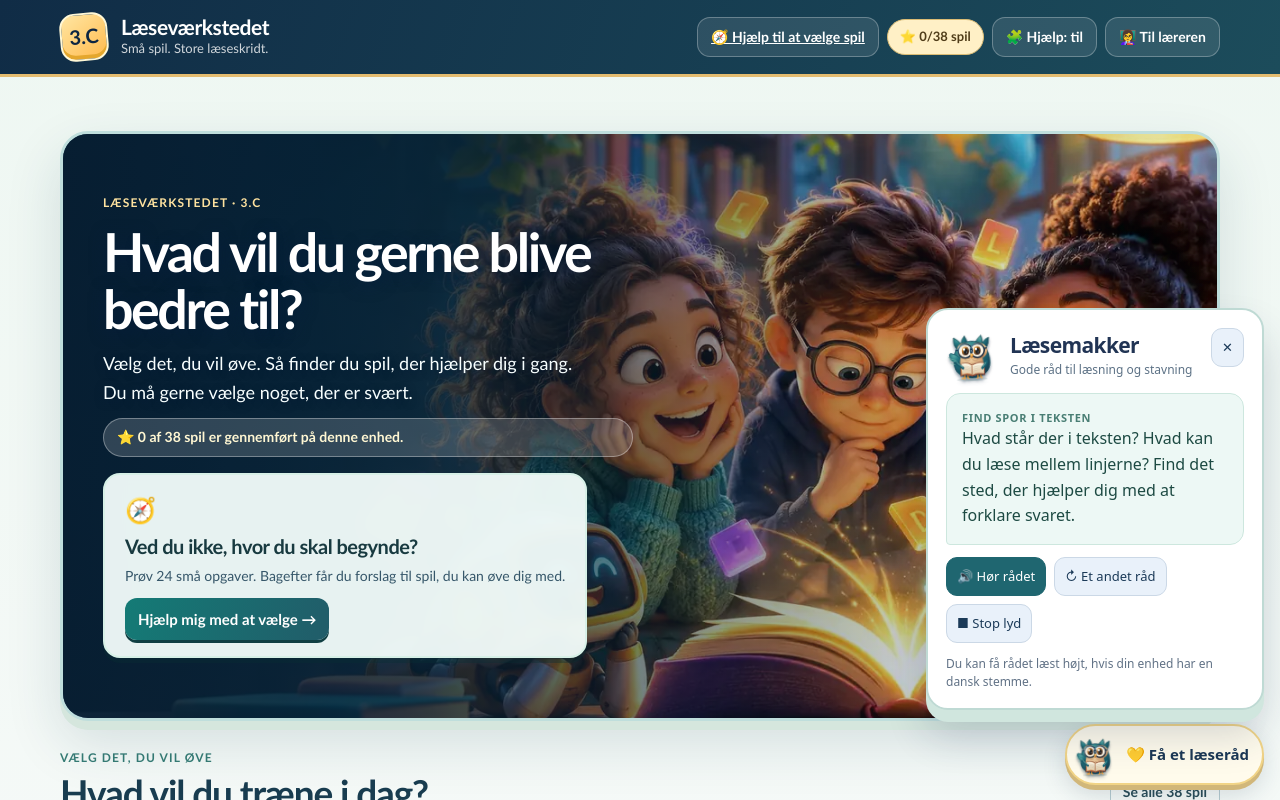
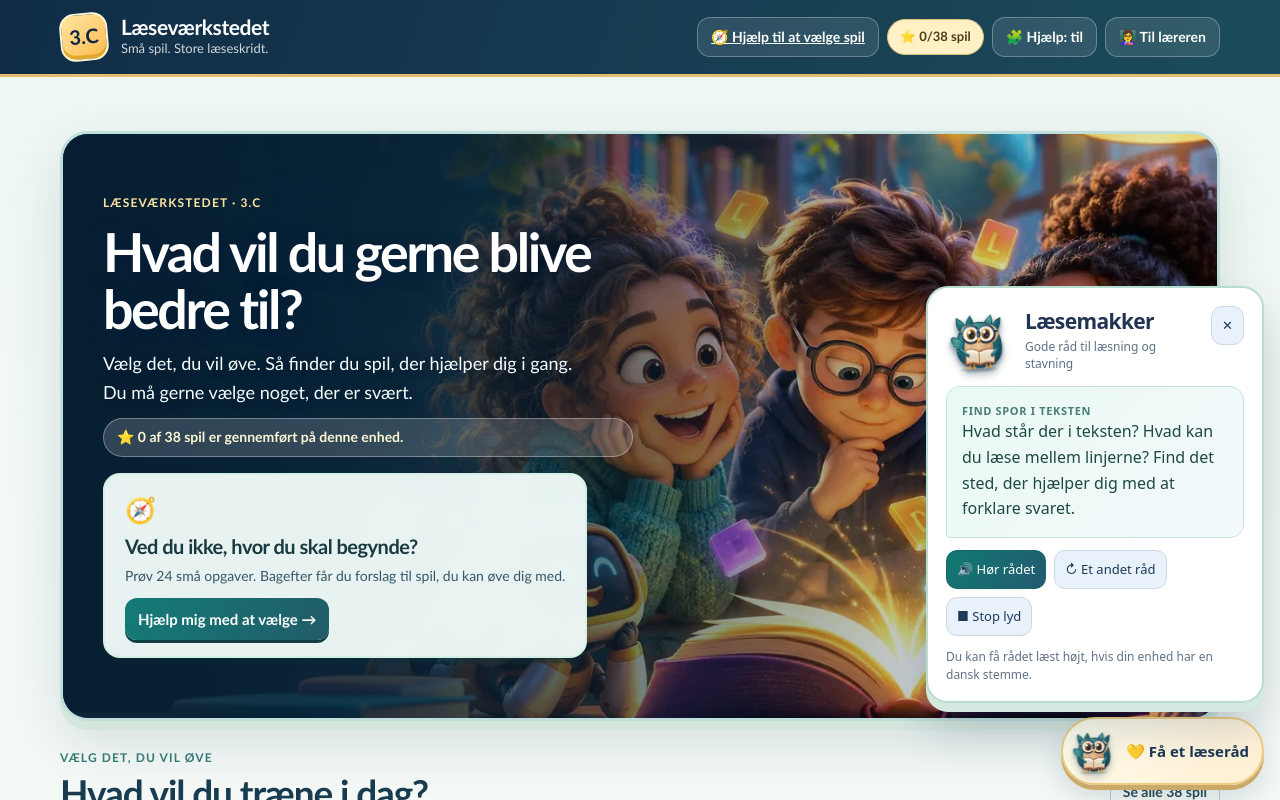
Before and after one commit to hartelius-hue/interaktive-l-sespil, a plain HTML site: page index.html in a window 1280 px wide. Both pictures are taken after a click on the button "💛 Få et læseråd". Shown: the top 800 px of the page. Drawn offline with Linux system fonts and the light colour scheme.

Commit message:
Polish 3D owl reading advice launcher and panel

```diff
--- a/laesemakker.css
+++ b/laesemakker.css
@@ -27,3 +27,13 @@
 @media(max-width:590px){#laesemakker-root{right:10px;bottom:10px}.lm-launch{padding:6px;border-radius:50%;min-height:56px;min-width:56px;justify-content:center}.lm-launch-label{display:none}.lm-panel{width:min(330px,calc(100vw - 20px))}}
 @media(prefers-reduced-motion:reduce){.lm-wiggle .lm-avatar{animation:none!important}.lm-launch:hover{transform:none}}
 @media print{#laesemakker-root{display:none!important}}
+
+/* Samme tredimensionelle ugle gennem alle sider. */
+.lm-avatar img.lm-owl-3d{display:block;width:100%;height:100%;object-fit:contain;filter:drop-shadow(0 5px 4px #082c3e39)}
+.lm-launch{background:linear-gradient(145deg,#fffef1,#ffefd0);border-color:#edcc83;box-shadow:0 5px 0 #cba969,0 13px 29px #082c3c26;gap:8px}
+.lm-launch .lm-avatar{width:48px;height:50px;filter:none}
+.lm-panel{border-color:#b7dcd0;box-shadow:0 9px 0 #d4eae0,0 25px 45px #122f4533}
+.lm-head .lm-avatar{height:68px;width:68px}
+.lm-bubble{background:linear-gradient(135deg,#eaf9f3,#f3f9fc);border-color:#c5e3da}
+.lm-panel button.lm-speak{background:linear-gradient(120deg,#117971,#235a71);border-color:#116a65}
+@media(max-width:590px){.lm-launch .lm-avatar{width:43px;height:44px}.lm-launch{padding:5px}}
```
